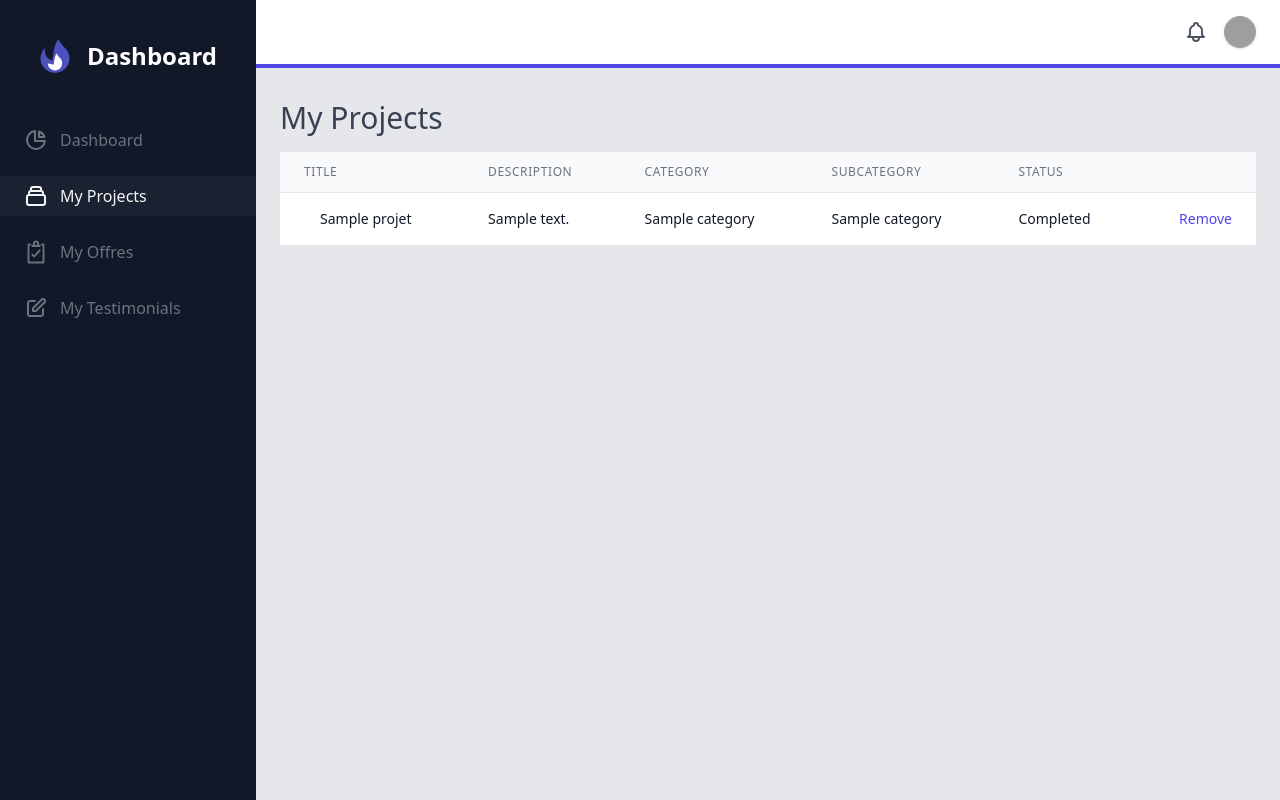
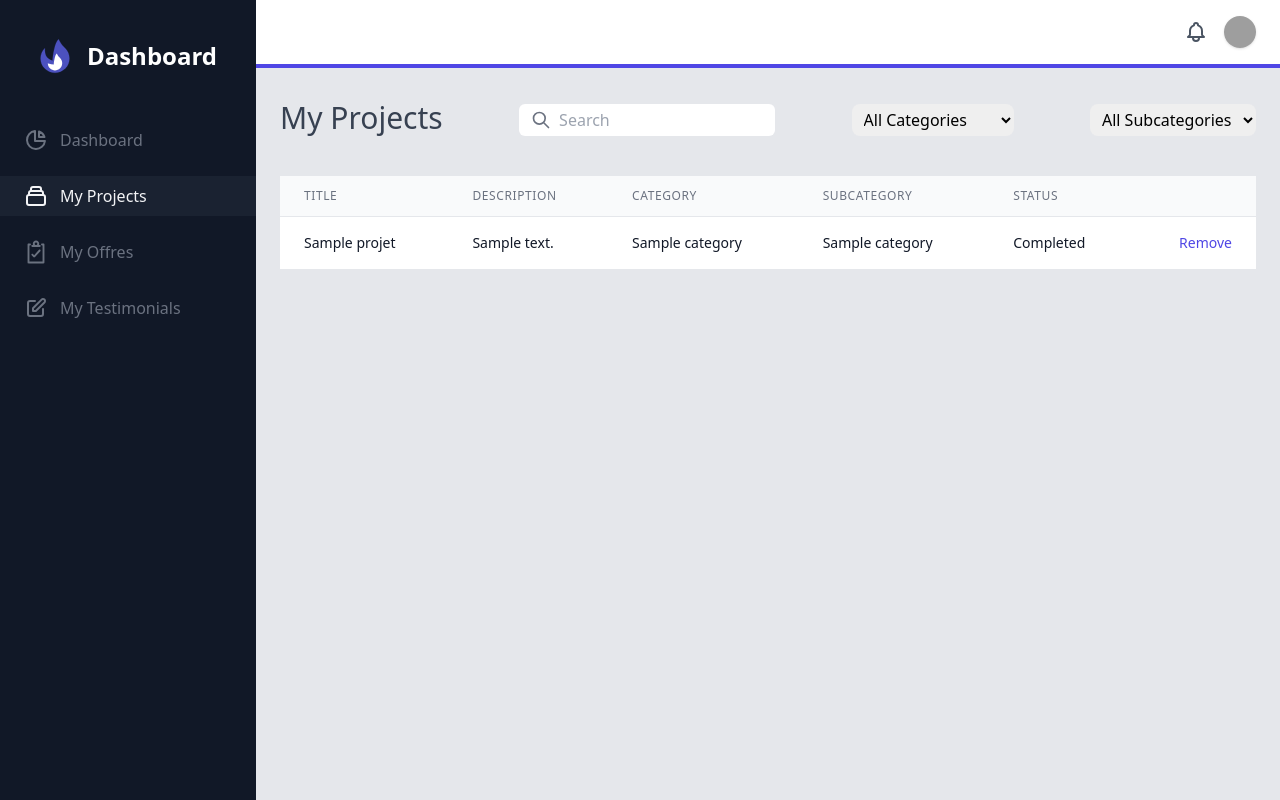
Before and after one commit to ElFirdaous28/Gestionnaire_Contenu_ITThink, a PHP site: page /Client/my_projects.php in a window 1280 px wide. Run offline with PHP 8.4, Linux system fonts and the light colour scheme; the visitor is signed in with stand-in values (Sample User, id 1); tables that the repository leaves empty or names only in its code hold one stand-in row (values such as "Sample post"); data that the repository does not hold is empty; some libraries are stand-ins or nearby versions; grey boxes are pictures that could not be loaded.

Commit message:
GDCI-19 filter search and dekete project

```diff
--- a/Client/my_projects.php
+++ b/Client/my_projects.php
@@ -1,6 +1,8 @@
 
 <?php include '../includes/check_loged_in.php';?>
 <?php include '../controllers/projects/show_projects.php';?>
+<?php include '../controllers/categories/show_categories.php';?>
+<?php include '../controllers/subcategories/show_sub_categories.php';?>
 <!doctype html>
 <html lang="en">
 <head>
@@ -81,15 +83,51 @@
             <?php include '../includes/header.php';?>
             <main class="flex-1 overflow-x-hidden overflow-y-auto bg-gray-200">
                 <div class="container px-6 py-8 mx-auto">
-                    <h3 class="text-3xl font-medium text-gray-700 mb-4">My Projects</h3>
-                    <table class="min-w-full">
+                    <div class="flex justify-between items-end mb-10">
+                        <h3 class="text-3xl font-medium text-gray-700">My Projects</h3>
+                        <form method="GET">
+                            <div class="relative mx-4 lg:mx-0">
+                                <span class="absolute inset-y-0 left-0 flex items-center pl-3">
+                                    <svg class="w-5 h-5 text-gray-500" viewBox="0 0 24 24" fill="none">
+                                        <path d="M21 21L15 15M17 10C17 13.866 13.866 17 10 17C6.13401 17 3 13.866 3 10C3 6.13401 6.13401 3 10 3C13.866 3 17 6.13401 17 10Z" stroke="currentColor" stroke-width="2" stroke-linecap="round" stroke-linejoin="round"></path>
+                                    </svg>
+                                </span>
+                                <input type="text" name="projectToSearch" onchange="this.form.submit()" class="w-32 pl-10 py-1 pr-4 rounded-md form-input sm:w-64 focus:border-indigo-600 focus:outline-none" placeholder="Search" value="<?= isset($_GET['projectToSearch']) ? htmlspecialchars($_GET['projectToSearch']) : '' ?>">
+                            </div>
+                        </form>
+                        <!-- filter by category -->
+                        <form method="GET">
+                            <select name="filter_by_cat" class="rounded-lg px-2 py-1 focus:outline-none" onchange="this.form.submit()">
+                                <option value="all" <?= isset($_GET['filter_by_cat']) && $_GET['filter_by_cat'] == 'all' ? 'selected' : '' ?>>All Categories</option>
+                                <?php foreach ($categories as $categorie): ?>
+                                    <option value="<?= htmlspecialchars($categorie['nom_categorie']); ?>"
+                                        <?= isset($_GET['filter_by_cat']) && $_GET['filter_by_cat'] == $categorie['nom_categorie'] ? 'selected' : '' ?>>
+                                        <?= htmlspecialchars($categorie['nom_categorie']); ?>
+                                    </option>
+                                <?php endforeach; ?>
+                            </select>
+                        </form>
+                        <!-- filter by subcategory -->
+                        <form method="GET">
+                            <select name="filter_by_sub_cat" class="rounded-lg px-2 py-1 focus:outline-none" onchange="this.form.submit()">
+                                <option value="all" <?= isset($_GET['filter_by_sub_cat']) && $_GET['filter_by_sub_cat'] == 'all' ? 'selected' : '' ?>>All Subcategories</option>
+                                <?php foreach ($subcategories as $subcategorie): ?>
+                                    <option value="<?= htmlspecialchars($subcategorie['nom_sous_categorie']); ?>"
+                                        <?= isset($_GET['filter_by_sub_cat']) && $_GET['filter_by_sub_cat'] == $subcategorie['nom_sous_categorie'] ? 'selected' : '' ?>>
+                                        <?= htmlspecialchars($subcategorie['nom_sous_categorie']); ?>
+                                    </option>
+                                <?php endforeach; ?>
+                            </select>
+                        </form>
+                    </div>
+                    <table class="min-w-full text-left">
                         <thead>
                             <tr>
-                                <th class="px-6 py-3 text-xs font-medium leading-4 tracking-wider text-left text-gray-500 uppercase border-b border-gray-200 bg-gray-50">Title</th>
-                                <th class="px-6 py-3 text-xs font-medium leading-4 tracking-wider text-left text-gray-500 uppercase border-b border-gray-200 bg-gray-50">Description</th>
-                                <th class="px-6 py-3 text-xs font-medium leading-4 tracking-wider text-left text-gray-500 uppercase border-b border-gray-200 bg-gray-50">Category</th>
-                                <th class="px-6 py-3 text-xs font-medium leading-4 tracking-wider text-left text-gray-500 uppercase border-b border-gray-200 bg-gray-50">SubCategory</th>
-                                <th class="px-6 py-3 text-xs font-medium leading-4 tracking-wider text-left text-gray-500 uppercase border-b border-gray-200 bg-gray-50">Status</th>
+                                <th class="px-6 py-3 text-xs font-medium leading-4 tracking-wider text-gray-500 uppercase border-b border-gray-200 bg-gray-50">Title</th>
+                                <th class="px-6 py-3 text-xs font-medium leading-4 tracking-wider text-gray-500 uppercase border-b border-gray-200 bg-gray-50">Description</th>
+                                <th class="px-6 py-3 text-xs font-medium leading-4 tracking-wider text-gray-500 uppercase border-b border-gray-200 bg-gray-50">Category</th>
+                                <th class="px-6 py-3 text-xs font-medium leading-4 tracking-wider text-gray-500 uppercase border-b border-gray-200 bg-gray-50">SubCategory</th>
+                                <th class="px-6 py-3 text-xs font-medium leading-4 tracking-wider text-gray-500 uppercase border-b border-gray-200 bg-gray-50">Status</th>
                                 <th class="px-6 py-3 border-b border-gray-200 bg-gray-50"></th>
                             </tr>
                         </thead>
@@ -99,9 +137,7 @@
                                 <tr>
                                     <td class="px-6 py-4 whitespace-no-wrap border-b border-gray-200">
                                         <div class="flex items-center">
-                                            <div class="ml-4">
-                                                <div class="text-sm font-medium leading-5 text-gray-900"><?= htmlspecialchars($project['titre_projet']); ?></div>
-                                            </div>
+                                            <div class="text-sm font-medium leading-5 text-gray-900"><?= htmlspecialchars($project['titre_projet']); ?></div>
                                         </div>
                                     </td>
 
@@ -123,9 +159,9 @@
 
                                     <td class="px-6 py-4 text-sm font-medium leading-5 text-right whitespace-no-wrap border-b border-gray-200">
                                         <!-- Remove User Form with Confirmation -->
-                                        <form method="POST" style="display:inline;" onsubmit="return confirm('Are you sure you want to remove this user?');">
-                                            <input type="hidden" name="remove_user" value="<?= $user['id_utilisateur']; ?>">
-                                            <button type="submit" class="text-indigo-600 hover:text-indigo-900">Remove</button>
+                                        <form method="POST" style="display:inline;" onsubmit="return confirm('Are you sure you want to remove this project?');">
+                                            <input type="hidden" name="id_projet" value="<?= $project['id_projet']; ?>">
+                                            <button type="submit" name="remove_project" class="text-indigo-600 hover:text-indigo-900">Remove</button>
                                         </form>
                                     </td>
                                 </tr>
--- /dev/null
+++ b/controllers/categories/show_categories.php
@@ -0,0 +1,13 @@
+<?php
+    include '../connection.php';
+
+    function showCategories($conn) {
+        $categoriesQuery = $conn->prepare("SELECT * FROM categories");
+        $categoriesQuery->execute([]);
+
+        // Fetch and return results
+        $categories = $categoriesQuery->fetchAll(PDO::FETCH_ASSOC);
+        return $categories;
+    }
+    $categories=showCategories($conn);
+?>
--- a/controllers/projects/show_projects.php
+++ b/controllers/projects/show_projects.php
@@ -1,9 +1,8 @@
 <?php
-    include '../includes/check_loged_in.php';
-    function showProjects($filter, $userToSearch ='') {
-        $user_logein_id=$_SESSION['user_loged_in_id'];
+    include '../connection.php';
+    function showProjects($conn,$filter_by_cat, $filter_by_sub_cat, $projectToSearch = '') {
+        $user_loged_in_id = $_SESSION['user_loged_in_id']; // Corrected typo
 
-        include '../connection.php';
         $query = "SELECT p.id_projet, p.titre_projet, p.description,
                          p.id_categorie, p.id_sous_categorie, p.id_utilisateur,
                          p.project_status, c.nom_categorie AS nom_categorie,
@@ -11,51 +10,62 @@
                   FROM projets p
                   JOIN categories c ON c.id_categorie = p.id_categorie
                   JOIN sous_categories sc ON sc.id_sous_categorie = p.id_sous_categorie
-                  WHERE id_utilisateur=$user_logein_id";
+                  WHERE p.id_utilisateur = :user_id"; // Use a named parameter for user ID
 
-        // // add filter to query
-        // if ($filter == 'clients') {
-        //     $query .= " AND role = 2";
-        // } elseif ($filter == 'freelancers') {
-        //     $query .= " AND role = 3";
-        // }
+        // Parameters array for prepared statement
+        $params = ['user_id' => $user_loged_in_id];
 
-        // // add search condition to query
-        // if ($userToSearch) {
-        //     $query .= " AND nom_utilisateur LIKE ?";
-        // }
+        // Add filter by category if not 'all'
+        if ($filter_by_cat !== 'all') {
+            $query .= " AND c.nom_categorie = :filter_by_cat";
+            $params['filter_by_cat'] = $filter_by_cat;
+        }
 
-        $resul = $conn->prepare($query);
-        $resul->execute($userToSearch ? ["%$userToSearch%"] : []);
+        // Add filter by subcategory if not 'all'
+        if ($filter_by_sub_cat !== 'all') {
+            $query .= " AND sc.nom_sous_categorie = :filter_by_sub_cat";
+            $params['filter_by_sub_cat'] = $filter_by_sub_cat;
+        }
+
+        // Add search condition if a search term is provided
+        if ($projectToSearch) {
+            $query .= " AND p.titre_projet LIKE :search_term";
+            $params['search_term'] = "%$projectToSearch%";
+        }
+
+        // Prepare and execute the query
+        $stmt = $conn->prepare($query);
+        $stmt->execute($params);
 
         // Fetch and return results
-        $projects = $resul->fetchAll(PDO::FETCH_ASSOC);
+        $projects = $stmt->fetchAll(PDO::FETCH_ASSOC);
         return $projects;
     }
 
     // Get filter and search values from GET
-    $filter = isset($_GET['filter']) ? $_GET['filter'] : 'all'; // Default to 'all' if no filter is selected
-    $userToSearch = isset($_GET['userToSearch']) ? $_GET['userToSearch'] : ''; // Default to empty if no search term is provided
+    $filter_by_cat = isset($_GET['filter_by_cat']) ? $_GET['filter_by_cat'] : 'all';
+    $filter_by_sub_cat = isset($_GET['filter_by_sub_cat']) ? $_GET['filter_by_sub_cat'] : 'all';
+    $projectToSearch = isset($_GET['projectToSearch']) ? $_GET['projectToSearch'] : '';
 
-    // Call showProjects with both filter and search term
-    $projects = showProjects($filter, $userToSearch);
+    // Call showProjects with both filters and the search term
+    $projects = showProjects($conn,$filter_by_cat, $filter_by_sub_cat, $projectToSearch);
 
 
-    // // function to remove user
-    // function removeUser($idUser){
-    //     include '../connection.php';
-    //     $removeUser = $conn->prepare("DELETE FROM utilisateurs WHERE id_utilisateur=?");
-    //     $removeUser->execute([$idUser]);
-    // }
 
-    // // check the post request to remove the user
-    // if ($_SERVER["REQUEST_METHOD"] == "POST" && isset($_POST['remove_user'])) {
-    //     $idUser = $_POST['remove_user'];
-    //     removeUser($idUser);
-    //     // Redirect to avoid form resubmission after page reload
-    //     header("Location: users.php");
-    //     exit();
-    // }
+    // function to remove project
+    function removeProject($idProject,$conn){
+        $removeProject = $conn->prepare("DELETE FROM projets WHERE id_projet=?");
+        $removeProject->execute([$idProject]);
+    }
+
+    // check the post request to remove the user
+    if ($_SERVER["REQUEST_METHOD"] == "POST" && isset($_POST['remove_project'])) {
+        $idUser = $_POST['id_projet'];
+        removeProject($idUser,$conn);
+        // Redirect to avoid form resubmission after page reload
+        header("Location: project.php");
+        exit();
+    }
 
     // // function to block user
     // function changeStatus($idUser){
--- /dev/null
+++ b/controllers/subcategories/show_sub_categories.php
@@ -0,0 +1,13 @@
+<?php
+    include '../connection.php';
+
+    function showSubCategories($conn) {
+        $subCategoriesQuery = $conn->prepare("SELECT * FROM sous_categories");
+        $subCategoriesQuery->execute([]);
+
+        // Fetch and return results
+        $subcategories = $subCategoriesQuery->fetchAll(PDO::FETCH_ASSOC);
+        return $subcategories;
+    }
+    $subcategories=showSubCategories($conn);
+?>
```
